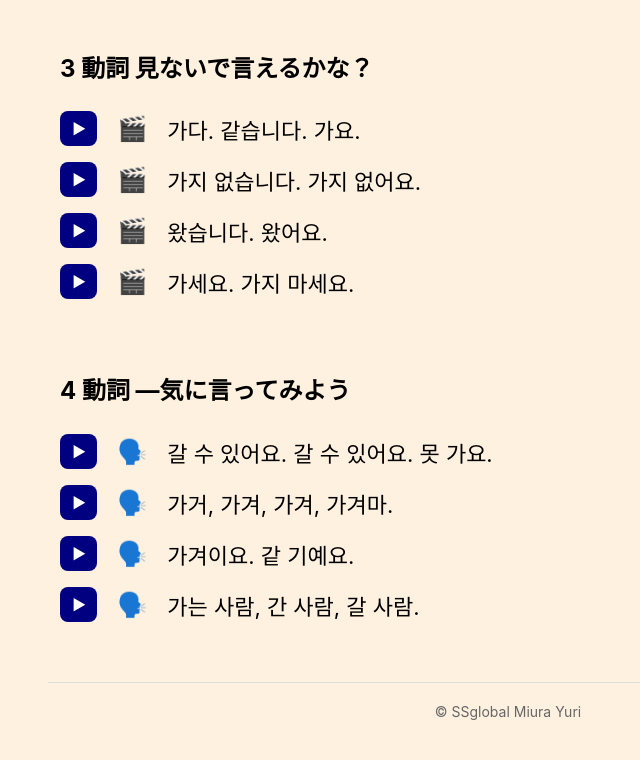
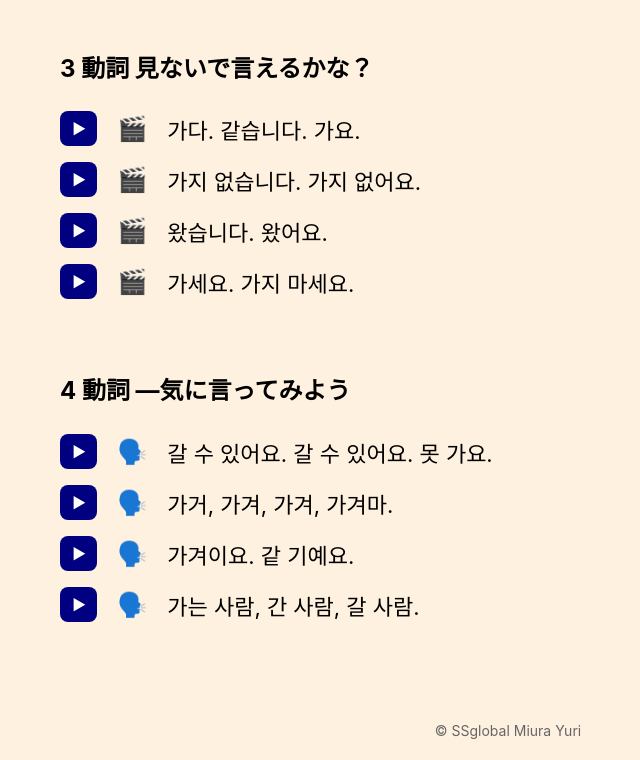
Before and after one commit to yurisense75/yurisense, a plain HTML site: page index2.html in a window 1280 px wide. Shown: the part 931-1691 px from the top of the page, without its empty margins (132-772 px from the left). Drawn offline with Linux system fonts and the light colour scheme.

Commit message:
Move footer copyright to bottom center of page

```diff
--- a/index2.html
+++ b/index2.html
@@ -26,12 +26,16 @@
         margin: 0;
         background: var(--bg);
         color: var(--text);
+        display: flex;
+        flex-direction: column;
       }
 
       .wrap {
         max-width: 960px;
         margin: 40px auto;
         padding: 20px;
+        flex: 1;
+        width: 100%;
       }
 
       header {
@@ -121,10 +125,8 @@
 
       footer {
         text-align: center;
-        margin-top: 40px;
         padding: 20px;
         color: #666;
-        border-top: 1px solid #ddd;
         font-size: 14px;
       }
 
@@ -147,11 +149,11 @@
       </header>
 
       <div id="sectionsContainer"></div>
+    </div>
 
-      <footer>
-        <p>&copy; SSglobal Miura Yuri</p>
-      </footer>
-    </div>
+    <footer>
+      <p>&copy; SSglobal Miura Yuri</p>
+    </footer>
 
     <script>
       const words = [
```
